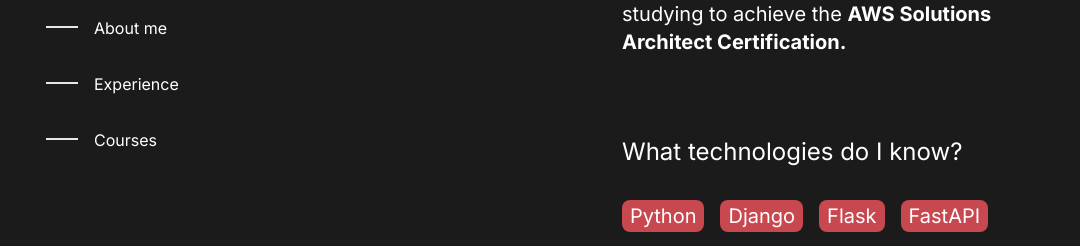
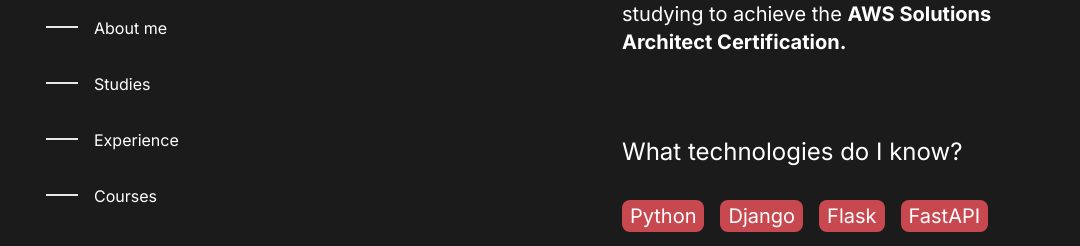
Before and after one commit to michelmarinkovice/resume, a Next.js app: page / in a window 1280 px wide. Shown: the part 344-590 px from the top of the page, without its empty margins (130-1210 px from the left). Built offline with nearby package versions, Linux system fonts and the light colour scheme.

Commit message:
navigation changes

```diff
--- a/src/pages/home.tsx
+++ b/src/pages/home.tsx
@@ -1,8 +1,5 @@
-
-import NavBar from "../components/NavBar";
 import 'tailwindcss/tailwind.css'
 import "../styles/globals.css";
-import GradientBackground from "../components/GradientBackground";
 
 const technologies = ['Python','Django', 'Flask', 'FastAPI','JavaScript', 'React', 'React Native', 'Next.js','Tailwind CSS', 'SQL', 'MySQL', 'Postgres', 'Redshift', 'Docker', 'Git', 'AWS (Basic)' ]
 
@@ -17,7 +14,17 @@
                 <ol className="flex flex-row">
                   <li className="my-4">
                     <span className='border-t-2 px-4 mx-4 relative -bottom-2.5'> </span>
-                    <span className='text-white '>About me</span>
+                    <span className='text-white '>
+                      <a href='#about-me'>About me</a>
+                    </span>
+                  </li>
+                </ol>
+                <ol className="flex flex-row">
+                  <li className="my-4">
+                    <span className='border-t-2 px-4 mx-4 relative -bottom-2.5'> </span>
+                    <span className='text-white '>
+                      <a href="#studies">Studies</a>
+                    </span>
                   </li>
                 </ol>
                 <ol className="flex flex-row">
@@ -31,7 +38,9 @@
                 <ol className="flex flex-row">
                   <li className="my-4">
                     <span className='border-t-2 px-4 mx-4 relative -bottom-2.5'> </span>
-                    <span className='text-white '>Courses</span>
+                    <span className='text-white '>
+                      <a href='#courses'>Courses</a>
+                    </span>
                   </li>
                 </ol>
               </div>
@@ -58,19 +67,17 @@
                     </svg>
                   </a>
                 </span>
-
               </div>
             </div>
             <div className="flex flex-col w-screen max-w-screen-lg mx-12">
               <div className="mx-6 mt-36 hover:bg-[#313132] py-6 px-6 rounded-lg">
-                <h2 className="text-2xl text-white mb-8"> About me</h2>
+                <h2 id='about-me' className="text-2xl text-white mb-8"> About me</h2>
                 <p className="text-xl text-white flex-wrap">
                   I'm an Industrial Engineer, that is passionate about TI. I've 4 years of experience
                   as a Product Owner. I also love to learn about new technologies in my free time, currently
                   I'm studying to achieve the <b>AWS Solutions Architect Certification.</b>
                 </p>
               </div>
-
               <div className="mx-6 mt-8 px-6 py-6 hover:bg-[#313132] rounded-lg">
                 <h2 className="text-2xl text-white mb-8">What technologies do I know?</h2>
                 <div className="flex flex-wrap gap-4">
@@ -142,7 +149,7 @@
                 </div>
               </div>
               <div className="hover:bg-[#313132] py-6 px-6 mb-6 rounded-lg">
-                <h2 className="text-2xl text-white mb-8">Courses </h2>
+                <h2 id = 'courses' className="text-2xl text-white mb-8">Courses </h2>
                 <div className="relative border-s border-technical-pill-color">
                   <ol className="flex flex-col">
                     <div className="absolute w-3 h-3 bg-technical-pill-color rounded-full mt-1.5 -start-1.5 border border-technical-pill-color"></div>
```
